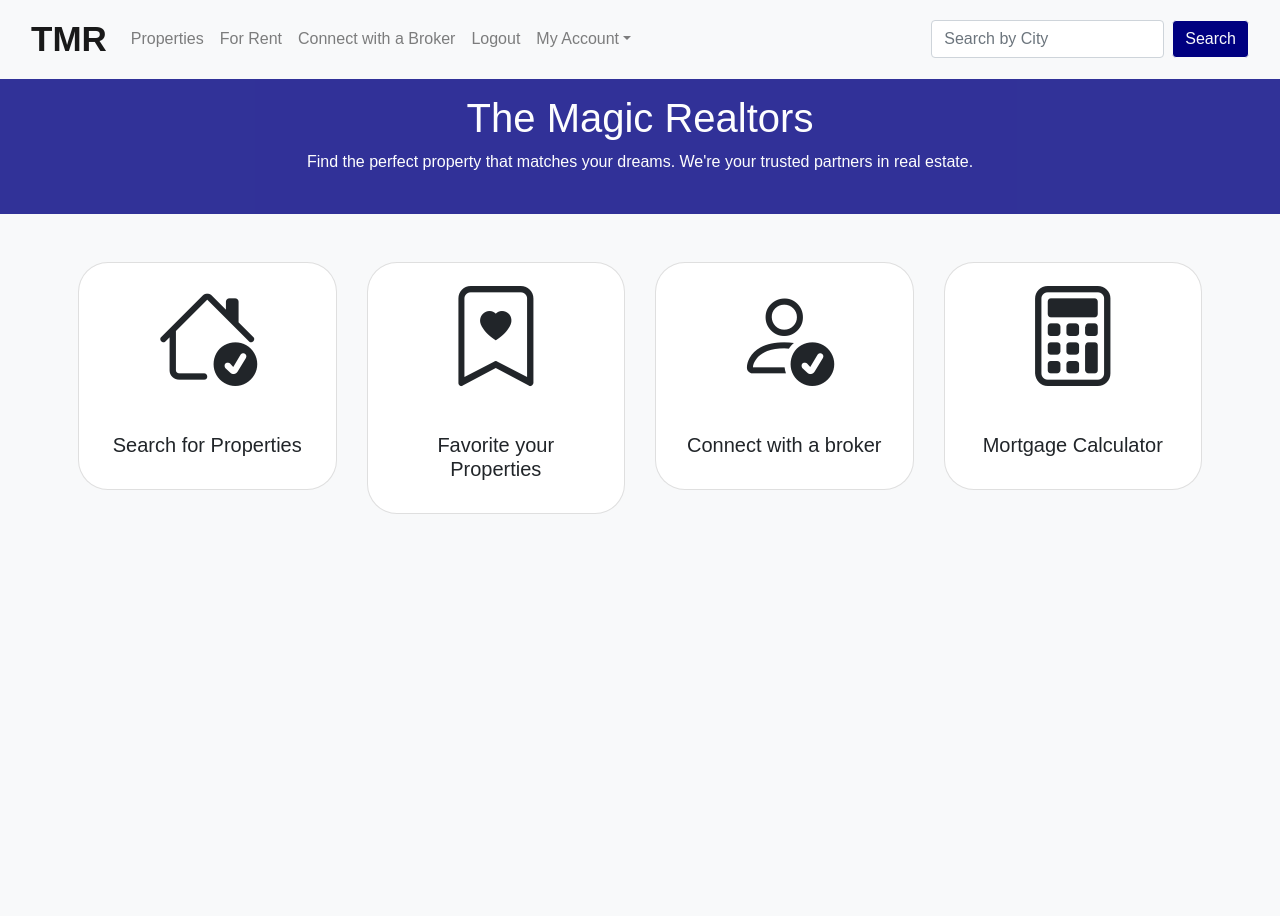
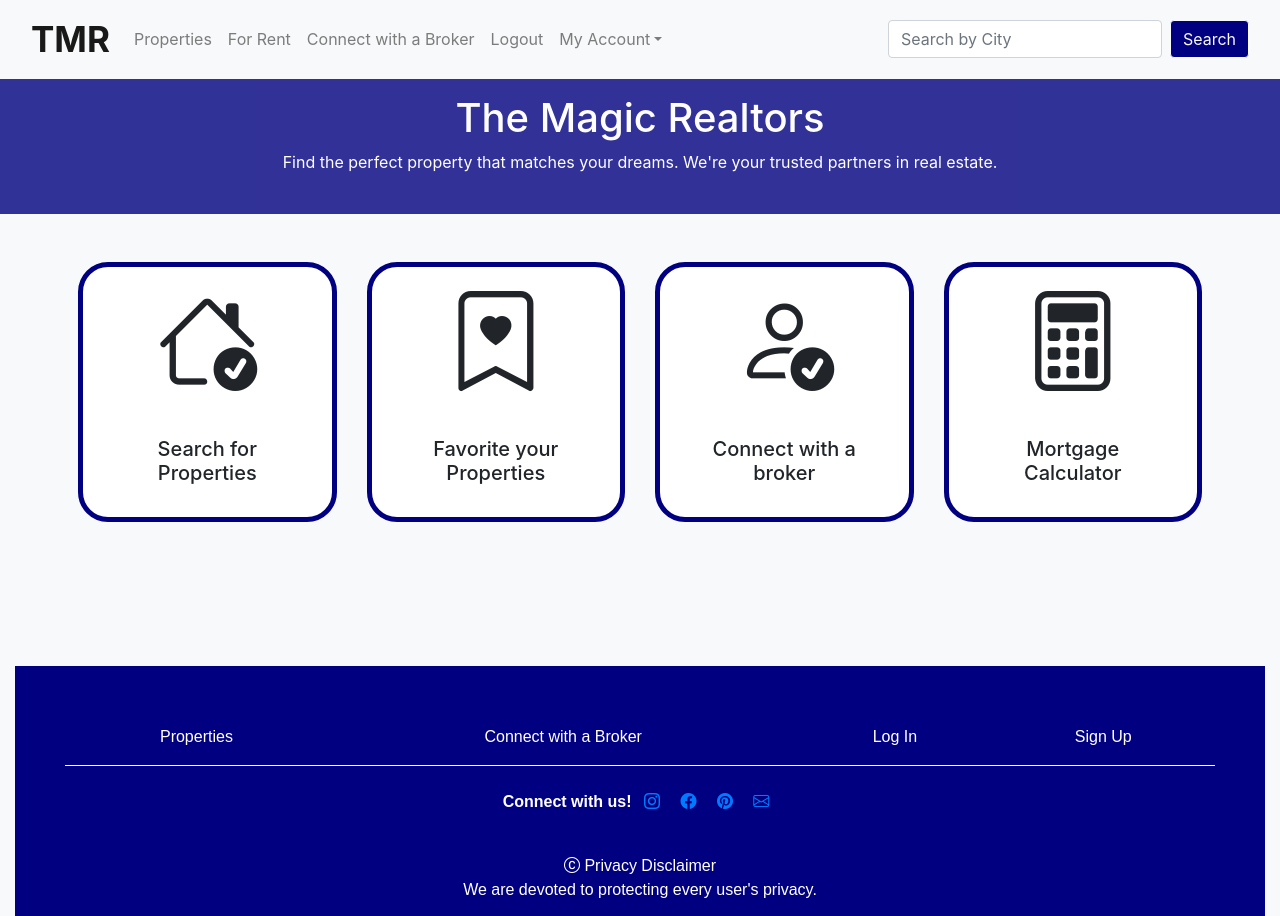
Before and after one commit to TheMagicRealtors/TheMagicRealtors-soen341projectF2023, a PHP site: the page made by Sprint2/property page/index.php in a window 1280 px wide. Before the commit the page ends 514 px from the top, so only its background shows below. Run offline with PHP 8.4, Linux system fonts and the light colour scheme.

Commit message:
Update footer.php

```diff
--- a/Sprint2/property page/footer.php
+++ b/Sprint2/property page/footer.php
@@ -1,61 +1,29 @@
-<?php
-require 'header.php';
 
-if ($_SERVER['REQUEST_METHOD'] == 'POST') {
-    include 'property_functions.php';
+<footer style="background-color:#000080; color:white; font-family:arial; padding: 50px; text-align:center; height:250px;">
 
-    $conn = pdo_connect_mysql();
+    <div class="pb-1" style="margin-bottom: -5px;">
+    <table style="width: 100%;">
+        <tr>
+            <td><a class="nav-link" href="properties.php">Properties</a></td>
+            <td><a class="nav-link" href="brokers.php">Connect with a Broker</a></td>
+             <td><a class="nav-link" href="login.php">Log In</a></td>
+             <td><a class="nav-link" href="create_account.php">Sign Up</a></td>
+    </table>
+</div>
+<div style="border-top: 1px solid white; margin: 0.5em 0;"></div>
 
-    // Retrieve and sanitize search criteria from the form
-    $price = isset($_POST['price']) ? $_POST['price'] : '';
-    $bed = isset($_POST['bed']) ? $_POST['bed'] : '';
-    $house = isset($_POST['house']) ? $_POST['house'] : '';
+<div class="pb-3 pt-3">
+    <span style="font-weight: bold;"> Connect with us!</span>
+   <a href="https://www.instagram.com/realtors/" style="margin: 0.5em;"><i class="bi bi-instagram"></i></a>
+   <a href="https://www.facebook.com/realtors" style="margin:0.5em;"><i class=" bi bi-facebook"></i></a>
+   <a href="https://www.pinterest.ca/Realtors/" style="margin:0.5em;"><i class="bi bi-pinterest"></i></a>
+   <a href="https://www.realtor.ca/contact-us" style="margin:0.5em;"><i class="bi bi-envelope"></i></a>
 
-    // Initialize the SQL query
-    $sql = "SELECT * FROM properties WHERE 1 = 1";
+</div>
 
-    // Add conditions to the query based on the form inputs
-    if (!empty($price)) {
-        if ($price === 'below') {
-            $sql .= " AND price < 500000";
-        } elseif ($price === 'over') {
-            $sql .= " AND price >= 500000";
-        }
-    }
 
-    if (!empty($bed)) {
-        $sql .= " AND nb_bedrooms = " . intval($bed);
-    }
+<p class=" mt-4" style="margin-bottom:-10px;">
+<i class="bi bi-c-circle"></i>   Privacy Disclaimer<br>We are devoted to protecting every user's privacy.
+    </p>
 
-    if (!empty($house)) {
-        $sql .= " AND house_type = '" . $house . "'";
-    }
-
-    // Prepare the SQL query
-    $stmt = $conn->prepare($sql);
-
-    // Execute the query
-    $stmt->execute();
-
-    // Display the search results
-    if ($stmt->rowCount() > 0) {
-        echo "<h2>Search Results</h2>";
-        echo '<div class="row">';
-        while ($row = $stmt->fetch(PDO::FETCH_ASSOC)) {
-            echo '<div class="card col-lg-4 col-md-6 col-sm-12">';
-            echo '<img src="' . $row['image_url'] . '" class="card-img-top" alt="...">';
-            echo '<div class="card-body">';
-            echo '<h5 class="card-title">' . $row['address'] . '</h5>';
-            echo '<p class="card-text">' . $row['district'] . ', ' . $row['city'] . '</p>';
-            echo '<p class="card-text">' . 'Price: $' . $row['price'] . '</p>';
-            echo '<button class="btn btn-outline-light" style="background-color: #000080;" onclick="savePropertyAddress(\'' . $row['address'] . '\')">Show More</button>';
-            echo '</div>';
-            echo '</div>';
-        }
-        echo '</div>';
-    } else {
-        echo "No properties match your search criteria.";
-    }
-
-}
-?>
+</footer>
```
